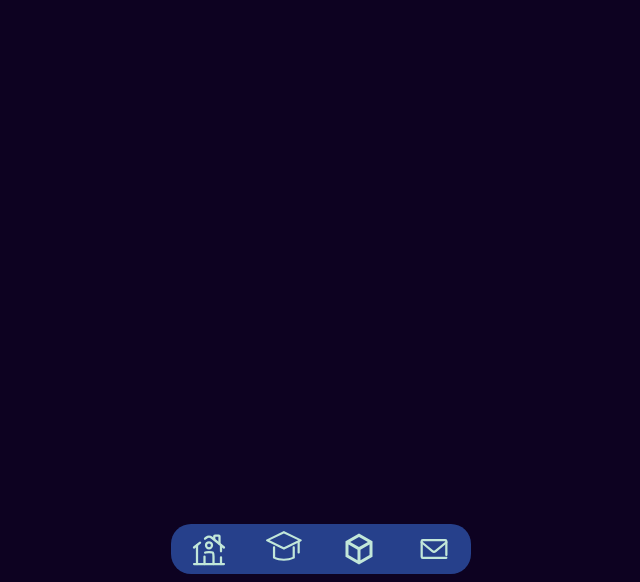
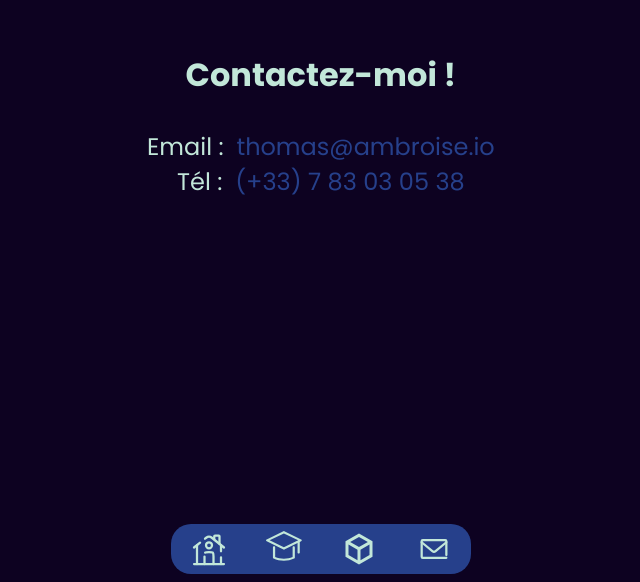
Before and after one commit to Mitotow/Portfolio, an Angular app: page /contact in a window 1280 px wide. Shown: the part 218-800 px from the top of the page, without its empty margins (319-959 px from the left). Built offline with nearby package versions, Linux system fonts and the light colour scheme.

Commit message:
contact - first version

```diff
--- a/package.json
+++ b/package.json
@@ -11,6 +11,7 @@
   "private": true,
   "dependencies": {
     "@angular/animations": "^16.2.0",
+    "@angular/cdk": "^16.2.4",
     "@angular/common": "^16.2.0",
     "@angular/compiler": "^16.2.0",
     "@angular/core": "^16.2.0",
--- a/src/app/contact-page/contact-page.component.html
+++ b/src/app/contact-page/contact-page.component.html
@@ -1,3 +1,10 @@
 <div class="page">
-
+    <div class="container">
+        <h1>Contactez-moi !</h1>
+        <div class="contact">
+            <p>Email : <button (click)="onCopy('thomas@ambroise.io')" (mouseenter)="onMouseEnter()" (mouseleave)="onMouseLeave()">thomas@ambroise.io</button></p>
+            <p>Tél : <button (click)="onCopy('0783030538')" (mouseenter)="onMouseEnter()" (mouseleave)="onMouseLeave()">(+33) 7 83 03 05 38</button></p>
+        </div>
+        <div [class]="alert" [textContent]="alertText"></div>
+    </div>
 </div>
--- a/src/app/contact-page/contact-page.component.scss
+++ b/src/app/contact-page/contact-page.component.scss
@@ -2,4 +2,75 @@
 
 .page {
     @include OnePage();
+
+    display: flex;
+    flex-flow: column nowrap;
+    gap: 3vh;
+    justify-content: center;
+    align-items: center;
+
+    .container {
+        display: flex;
+        flex-flow: column nowrap;
+        justify-content: center;
+        align-items: center;
+        transform: scale(0);
+        animation: growIn 1s forwards;
+
+        @include PageTitle();
+
+        .contact {
+            display: flex;
+            flex-flow: column nowrap;
+            font-size: 24px;
+            p {
+                display: flex;
+                flex-flow: row nowrap;
+                justify-content: center;
+                align-items: center;
+                gap: 1vw;
+                button {
+                    color: $marian-blue;
+                    background: none;
+                    font-size: 24px;
+                    outline: none;
+                    border: none;
+
+                    transition: transform ease-in-out 0.5s;
+
+                    &:hover {
+                        cursor: pointer;
+                        transform: translateY(-2px);
+                    }
+                }
+            }
+        }
+    }
+
+    .copyVerif {
+        display: flex;
+        padding: 20px;
+        transform: scale(0);
+        transition: transform ease-in-out 150ms,
+            background ease-in-out 150ms;
+        background-color: $marian-blue;
+        color: $mint-green;
+        justify-content: center;
+        align-items: center;
+        text-align: center;
+        border-radius: 10px;
+
+        &--copied {
+            background-color: $mint-green;
+            color: $marian-blue;
+        }
+
+        &--show {
+            transform: scale(1);
+        }
+    }
 }
+
+@media (max-width: 380px) {
+    .page .container .contact p { flex-flow: column nowrap; }
+}
--- a/src/app/contact-page/contact-page.component.ts
+++ b/src/app/contact-page/contact-page.component.ts
@@ -1,4 +1,5 @@
 import { Component } from '@angular/core';
+import { Clipboard } from '@angular/cdk/clipboard';
 
 @Component({
   selector: 'app-contact-page',
@@ -6,5 +7,30 @@ import { Component } from '@angular/core';
   styleUrls: ['./contact-page.component.scss']
 })
 export class ContactPageComponent {
+  constructor(private clip : Clipboard) {}
 
+  alert = "copyVerif";
+  alertText = "Cliquez pour copier";
+
+  onMouseEnter() {
+    if(this.alert.includes("copyVerif--show")) return;
+    this.alert = "copyVerif copyVerif--show";
+    this.alertText = "Cliquez pour copier";
+  }
+
+  onMouseLeave() {
+    if(this.alert.includes("copyVerif--copied copyVerif--show")) return
+    else this.alert = "copyVerif";
+  }
+
+  onCopy(text:string) {
+    if(this.alert.includes("copyVerif--copied copyVerif--show")) return;
+    this.clip.copy(text);
+    this.alert = "copyVerif copyVerif--copied copyVerif--show";
+    this.alertText = "Copié !"
+    clearTimeout(1);
+    setTimeout(() => {
+      this.alert = "copyVerif copyVerif--copied";
+    }, 1000);
+  }
 }
--- a/src/app/projects-page/projects-page.component.html
+++ b/src/app/projects-page/projects-page.component.html
@@ -1,7 +1,7 @@
 <div class="page">
     <h1>Certains de mes projets</h1>
     <div class="projects">
-        <div class="projects-project" *ngFor="let p of projects" [ngStyle]="{'animation-delay': projects.indexOf(p)*0.5 + 's'}">
+        <div class="projects-project" *ngFor="let p of projects" [ngStyle]="{'animation-delay': projects.indexOf(p)*0.25 + 's'}">
             <div class="projects-project-text">
                 <h2 [textContent]="p.title"></h2>
                 <h3 [textContent]="p.subtitle"></h3>
```
Also changed, not shown: 1 other file (tests, documents, lock files or other folders).
